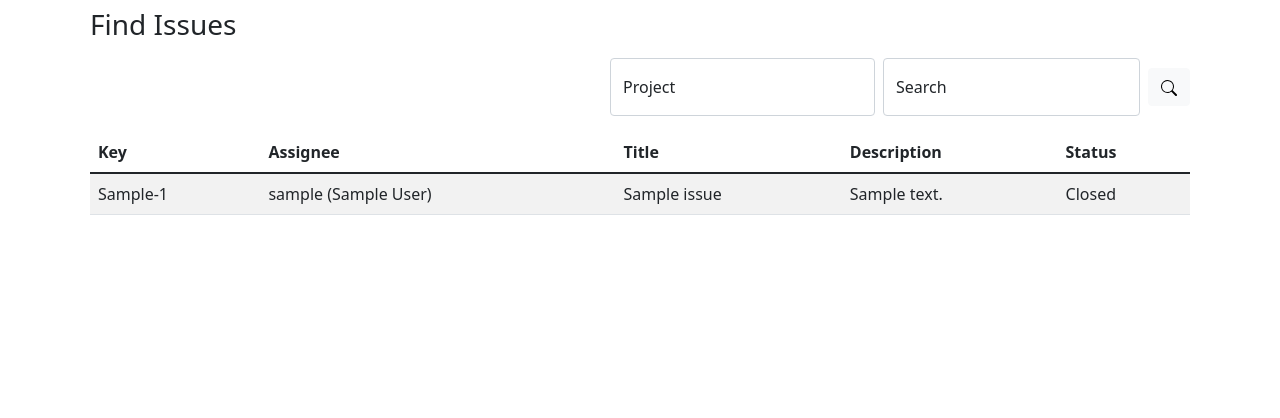
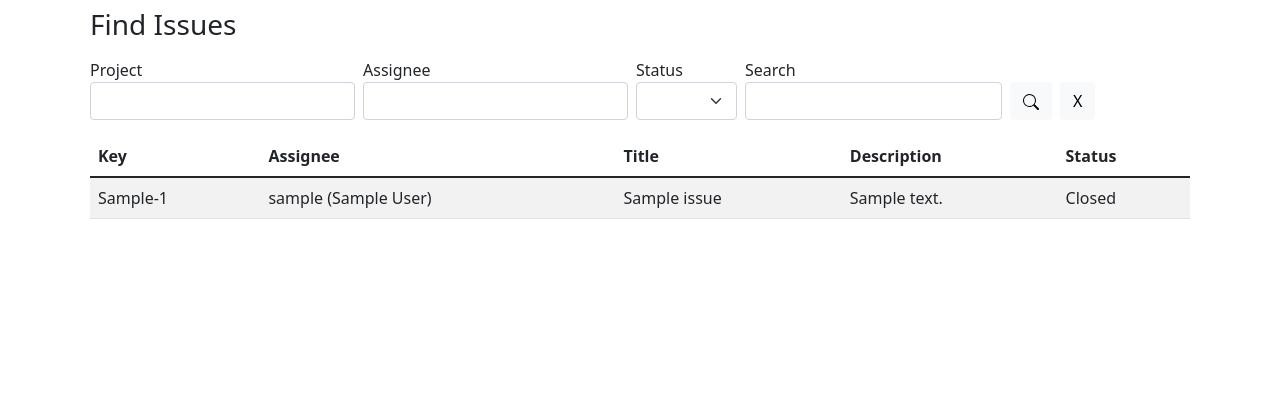
Before and after one commit to CodeNameGrant/tracker50, a Flask app: page /issues in a window 1280 px wide. Shown: the part 86-504 px from the top of the page. Run offline with Flask 2, Linux system fonts and the light colour scheme; the visitor is signed in with stand-in values (Sample User, id 1); tables that the repository leaves empty hold one stand-in row (values such as "Sample post"); some libraries are stand-ins or nearby versions.

Commit message:
setup issue filter and processing

```diff
--- a/controllers/IssueController.py
+++ b/controllers/IssueController.py
@@ -2,7 +2,7 @@ from itertools import filterfalse
 from flask import render_template, request, Response
 from service.AuthService import require_auth
 
-from service import IssueService, ProjectService
+from service import IssueService, ProjectService, UserService
 
 
 @require_auth
@@ -31,7 +31,8 @@ def find():
 
     return render_template("issues/find.html",
                             issues=issues,
-                            projects=ProjectService.getProjectKeyNames())
+                            projects=ProjectService.getProjectKeyNames(),
+                            users=UserService.getSortedUsers())
 
 
 @require_auth
--- a/templates/issues/find.html
+++ b/templates/issues/find.html
@@ -7,21 +7,40 @@
 {% block main %}
   <h3>Find Issues</h3>
 
-  <form action="/issues" class="d-flex justify-content-end align-items-center my-3 " >
-    <div class="form-floating me-2">
-      <input class="form-control me-2" placeholder="Project" name="project" list="projects" value="{{ request.args.get('project') if request.args.get('project') is not none }}"/>
+  <form action="/issues" class="d-flex align-items-end my-3 " >
+    <div class="me-2">
+      <label for="keyInput">Project</label>
+      <input class="form-control me-2" name="project" list="projects" value="{{ request.args.get('project') if request.args.get('project') is not none }}"/>
       <datalist id="projects">
         {% for p in projects %}
           <option value="{{p['key']}}">{{ p["name"] }}</option>
         {% endfor %}
       </datalist>
-
-      <label for="keyInput">Project</label>
     </div>
 
-    <div class="form-floating me-2">
-      <input class="form-control" placeholder="Search" name="q" value="{{ request.args.get('q') if request.args.get('q') is not none }}"/>
+    <div class="me-2">
+      <label for="keyInput">Assignee</label>
+      <input class="form-control me-2" name="assignee" list="assignees" value="{{ request.args.get('assignee') if request.args.get('assignee') is not none }}"/>
+      <datalist id="assignees">
+        {% for u in users %}
+          <option value="{{u['username']}}" />
+        {% endfor %}
+      </datalist>
+    </div>
+
+    <div class="me-2">
+      <label for="keyInput">Status</label>
+      <!-- <input class="form-control me-2" name="isOpen" value="{{ request.args.get('project') if request.args.get('project') is not none }}"/> -->
+      <select class="form-select" name="isOpen" id="statusSelect">
+        <option value="">Select</option>
+        <option value="0">Closed</option>
+        <option value="1">Open</option>
+      </select>
+    </div>
+
+    <div class="me-2">
       <label for="keyInput">Search</label>
+      <input class="form-control" name="q" value="{{ request.args.get('q') if request.args.get('q') is not none }}"/>
     </div>
 
     <button type="submit" class="btn btn-light">
@@ -29,7 +48,15 @@
         <path d="M11.742 10.344a6.5 6.5 0 1 0-1.397 1.398h-.001c.03.04.062.078.098.115l3.85 3.85a1 1 0 0 0 1.415-1.414l-3.85-3.85a1.007 1.007 0 0 0-.115-.1zM12 6.5a5.5 5.5 0 1 1-11 0 5.5 5.5 0 0 1 11 0z"></path>
       </svg>
     </button>
+
+    <button type="reset" class="btn btn-light ms-2">
+      X
+    </button>
   </form>
+
+  <script>
+    document.querySelector("form #statusSelect").value = "{{request.args.get('isOpen')}}";
+  </script>
 
 
 
```
